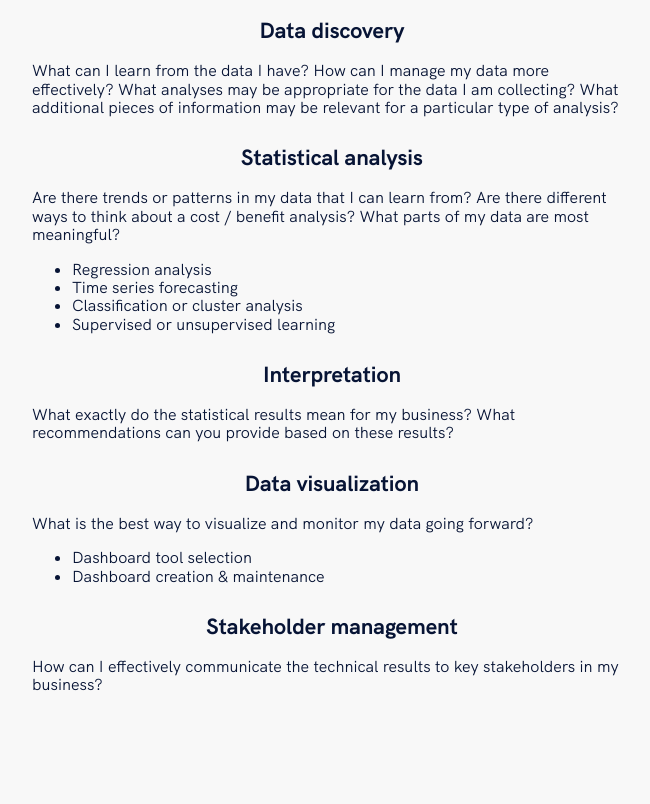
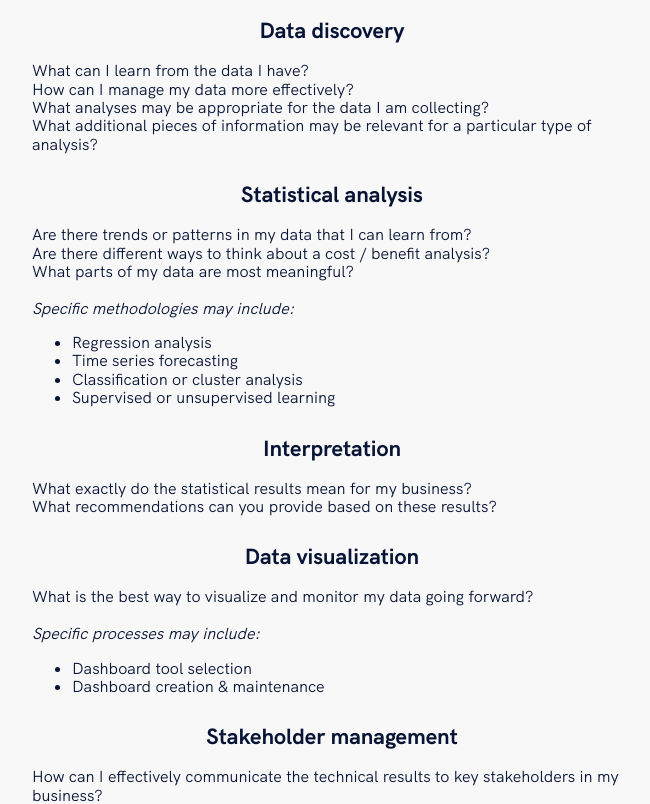
Before and after one commit to natmattison/goodman-analytics-gatsby, a Gatsby site: page / in a window 1280 px wide. Shown: the part 1544-2348 px from the top of the page, without its empty margins (308-958 px from the left). Built offline with nearby package versions, Linux system fonts and the light colour scheme; Gatsby itself is replaced by a stand-in of ours.

Commit message:
update services formatting

```diff
--- a/src/components/sections/services.js
+++ b/src/components/sections/services.js
@@ -10,9 +10,10 @@ const Services = () => (
       <ServicesText>
         All engagements are entirely custom and designed in partnership with my clients. Generally, these projects may include one or more of the following steps:
         <h5>Data discovery</h5>
-        What can I learn from the data I have? How can I manage my data more effectively? What analyses may be appropriate for the data I am collecting? What additional pieces of information may be relevant for a particular type of analysis?
+        What can I learn from the data I have?<br/> How can I manage my data more effectively?<br/> What analyses may be appropriate for the data I am collecting?<br/> What additional pieces of information may be relevant for a particular type of analysis?
         <h5>Statistical analysis</h5>
-        Are there trends or patterns in my data that I can learn from? Are there different ways to think about a cost / benefit analysis?  What parts of my data are most meaningful?
+        Are there trends or patterns in my data that I can learn from?<br/>Are there different ways to think about a cost / benefit analysis?<br/> What parts of my data are most meaningful?
+        <br/><br/><i>Specific methodologies may include:</i>
         <ul>
           <li>Regression analysis</li>
           <li>Time series forecasting</li>
@@ -20,9 +21,10 @@ const Services = () => (
           <li>Supervised or unsupervised learning</li>
         </ul>
         <h5>Interpretation</h5>
-        What exactly do the statistical results mean for my business? What recommendations can you provide based on these results?
+        What exactly do the statistical results mean for my business?<br/>What recommendations can you provide based on these results?
         <h5>Data visualization</h5>
         What is the best way to visualize and monitor my data going forward?
+        <br/><br/><i>Specific processes may include:</i>
         <ul>
           <li>Dashboard tool selection</li>
           <li>Dashboard creation & maintenance</li>
```
